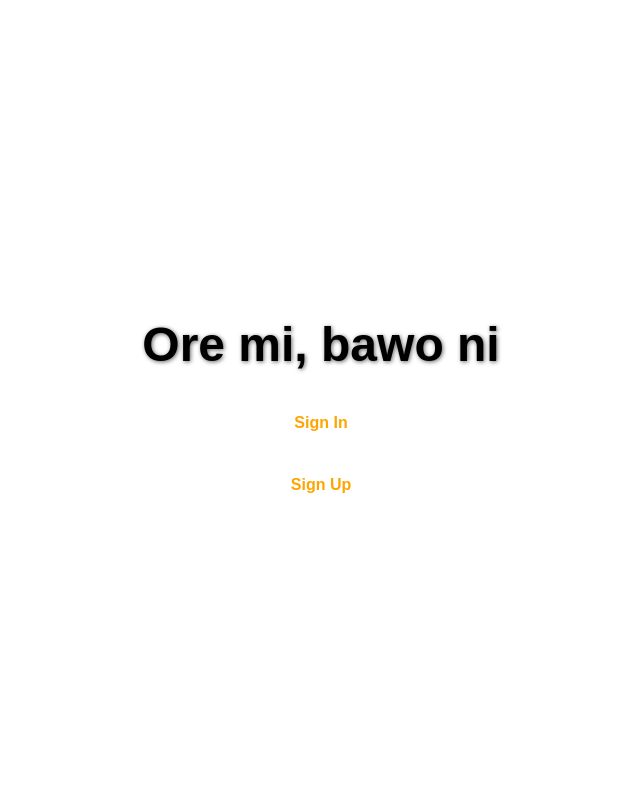
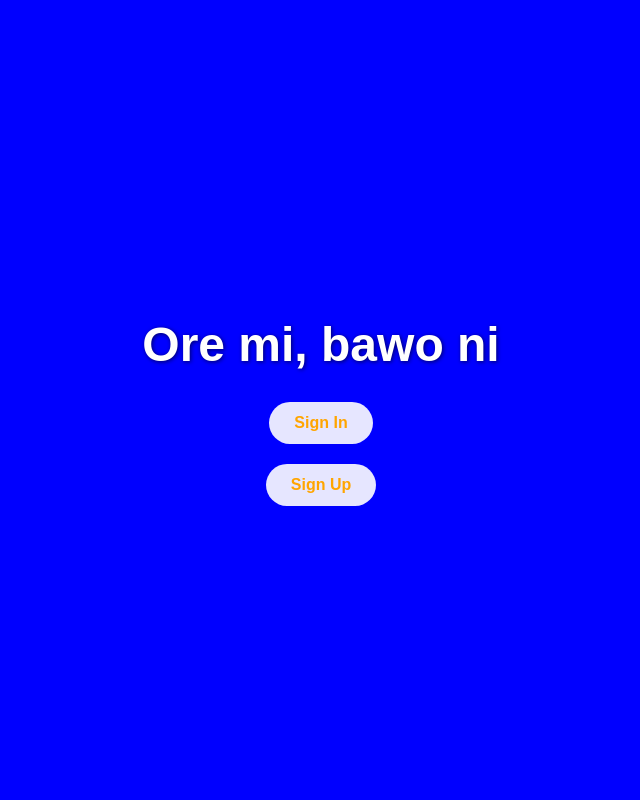
Before and after one commit to Python-inmy-pentium/sale_site, a Django app: page / in a window 1280 px wide. Shown: the whole page, without its empty margins (319-959 px from the left). Run offline with Django 5.2, Linux system fonts and the light colour scheme.

Commit message:
Update home.html

```diff
--- a/main_g/templates/main_g/home.html
+++ b/main_g/templates/main_g/home.html
@@ -60,12 +60,14 @@
         /* Unauthenticated view styles */
         .unauth-body {
             background-image: url("/landing.png") no-repeat center center;
+            background-color: blue;
             background-repeat: no-repeat;
             background-position: center;
             background-size: cover;
             height: 100vh;
             width: 100vw;
             display: flex;
+            color: white;
             justify-content: center;
             align-items: center;
             text-align: center;
```
